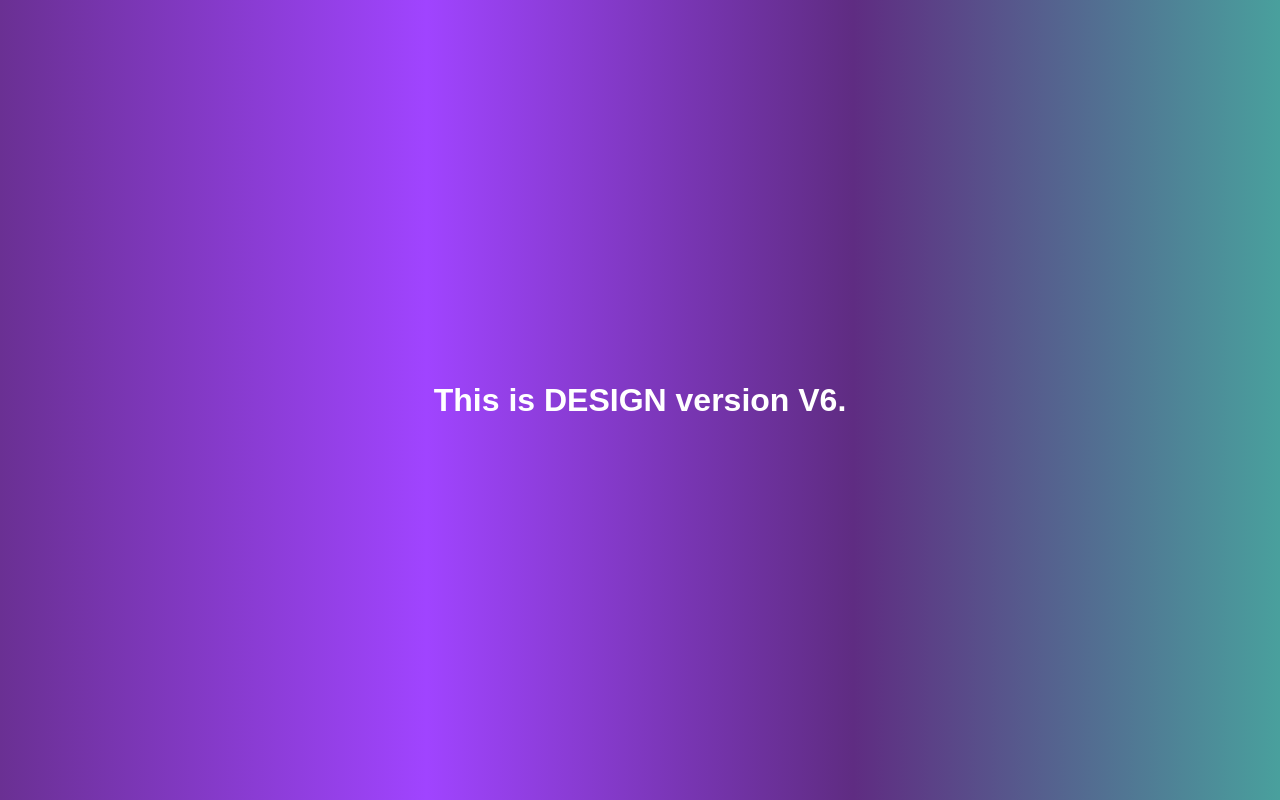
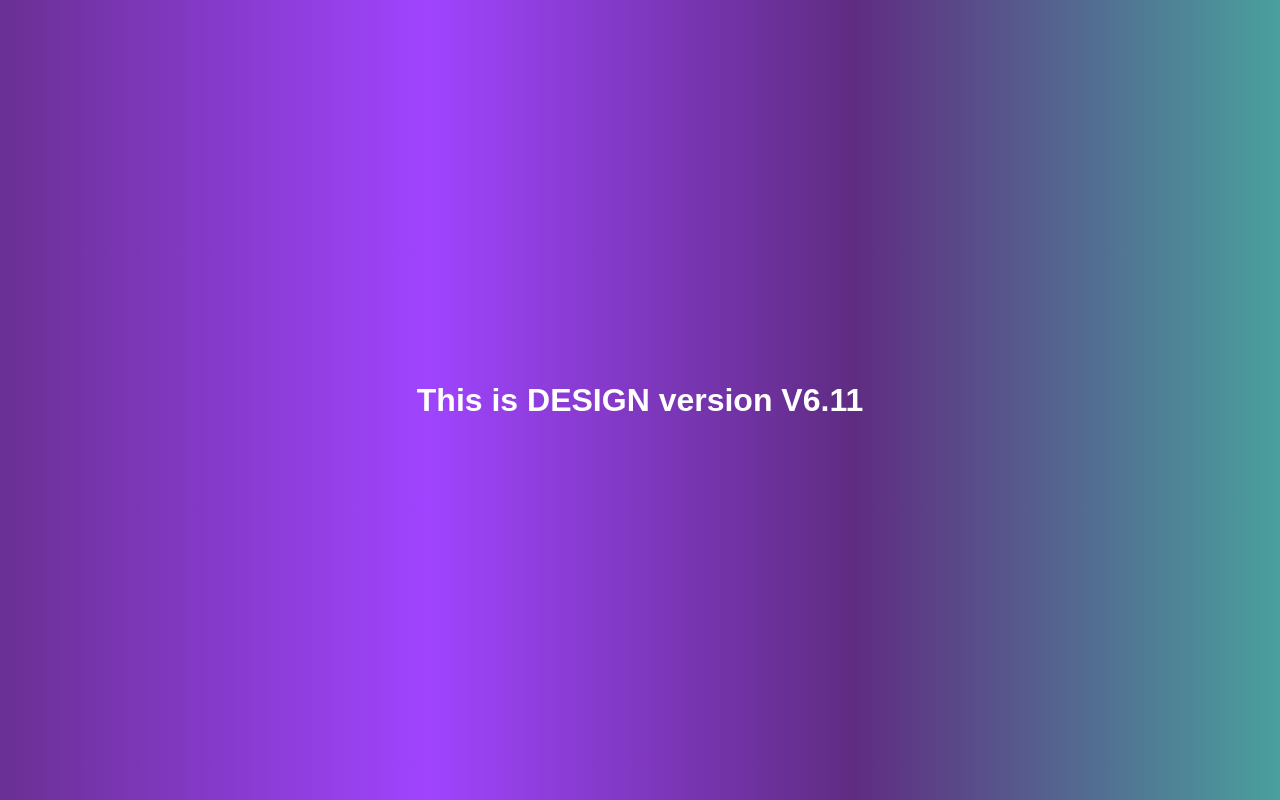
Before and after one commit to AMI01590/git_repo, a plain HTML site: page git repo/index.html in a window 1280 px wide. Drawn offline with Linux system fonts and the light colour scheme.

Commit message:
Changed the version to 6.11

```diff
--- a/git repo/index.html
+++ b/git repo/index.html
@@ -7,6 +7,6 @@
     <link rel="stylesheet" href="style.css">
 </head>
 <body>
-    <h1>This is DESIGN version V6.</h1>
+    <h1>This is DESIGN version V6.11</h1>
 </body>
 </html>
```
